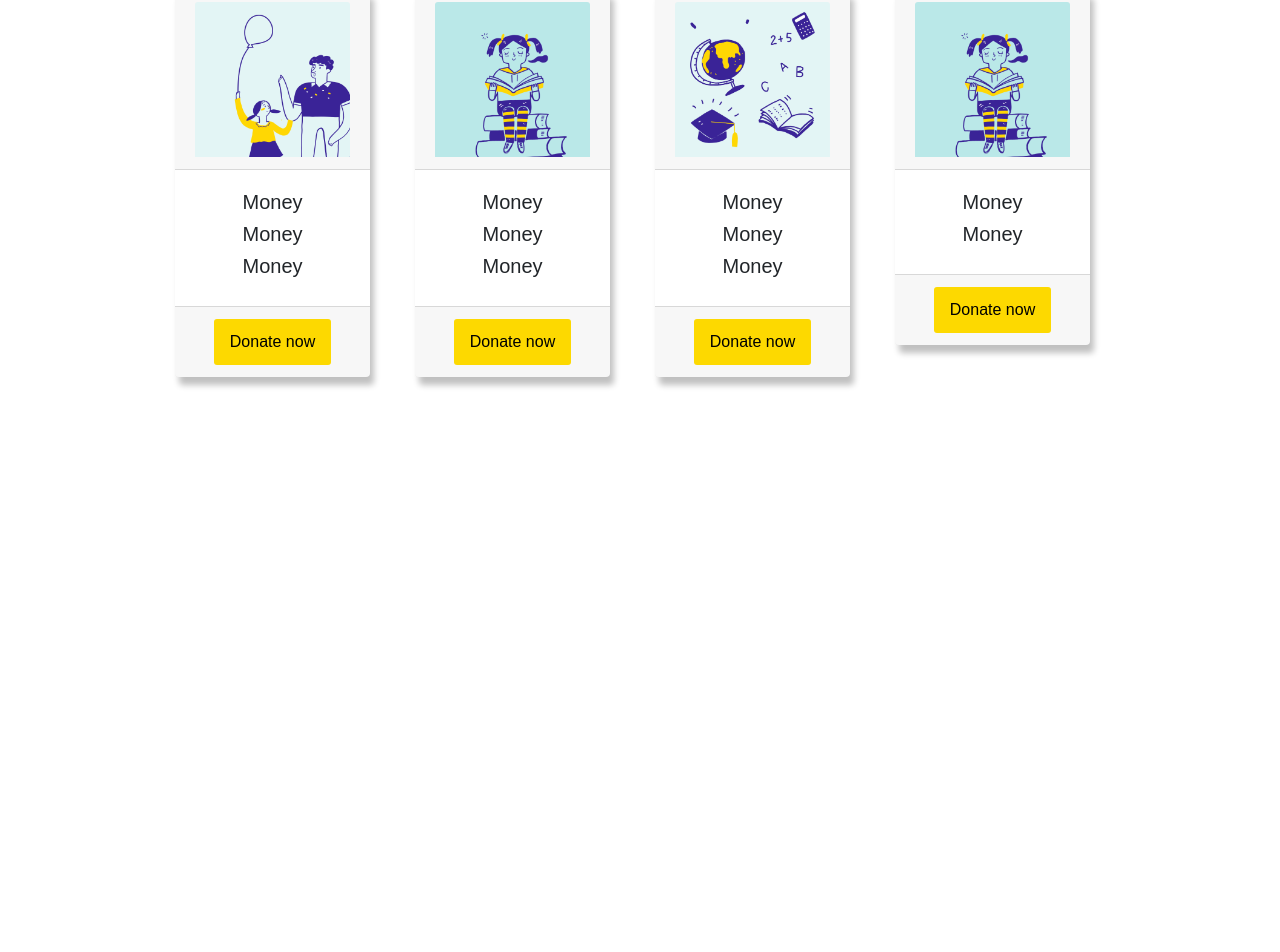
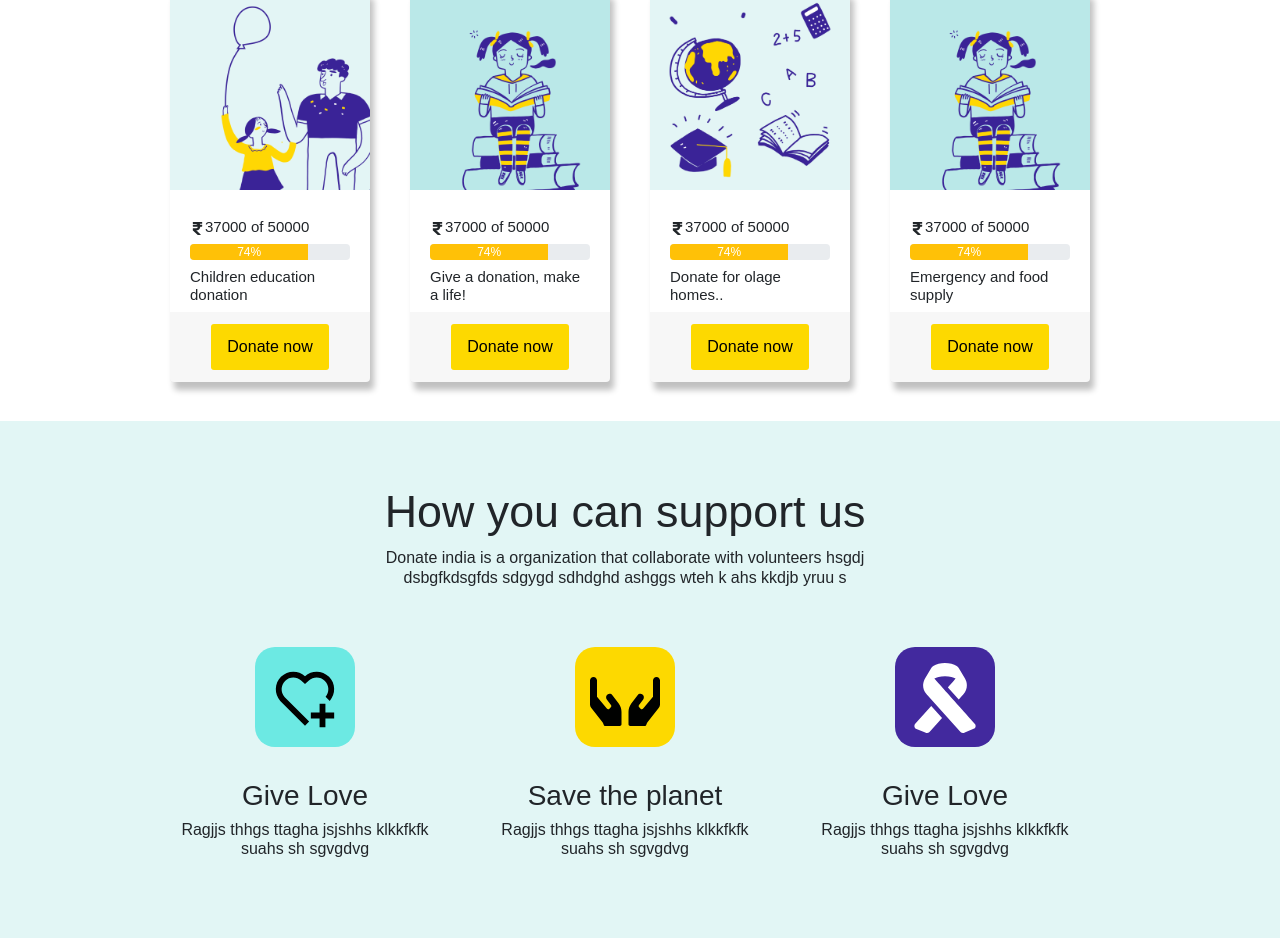
Before and after one commit to tanujdey7/donateindia, a React (Create React App) app: page / in a window 1280 px wide. Shown: the part 1798-2750 px from the top of the page. Before the commit the page ends 2303 px from the top, so only its background shows below. Built offline with nearby package versions, Linux system fonts and the light colour scheme.

Commit message:
new section added

```diff
--- a/src/Components/Home.jsx
+++ b/src/Components/Home.jsx
@@ -4,6 +4,8 @@ import Logo from "./Images/logo.png";
 import "bootstrap/dist/css/bootstrap.min.css";
 import Mission from "./Sections/Mission";
 import Fundraise from "./Sections/Fundraise";
+import Supportus from "./Sections/Supportus";
+import Joinmission from "./Sections/Joinmission";
 import "./Home.css";
 
 const Home = () => {
@@ -58,6 +60,11 @@ const Home = () => {
         <Fundraise />
       </div>
       {/* Funde raise end */}
+      {/* Support us */}
+      <div className="supportus-section">
+        <Supportus />
+        <Joinmission />
+      </div>
     </div>
   );
 };
--- a/src/Components/Sections/Fundraise.css
+++ b/src/Components/Sections/Fundraise.css
@@ -60,7 +60,7 @@
 /* new */
 
 .fundraise-card-row {
-    margin-bottom: 10%;
+  margin-bottom: 3%;
   width: 100%;
 }
 
@@ -74,7 +74,7 @@
 .fundraise-card {
   border: none;
   box-shadow: 4px 8px 6px 0px rgb(192, 192, 192);
-  margin-left: 15px;
+  margin-left: 10px;
 }
 
 .fundraise-btn {
@@ -91,8 +91,10 @@
   width: 50%;
 }
 .fundraise-card-body {
+  background: transparent;
   border: none;
-  padding-left: 20px;
+  text-align: left;
+  padding: 20px 20px 0px 20px;
 }
 
 .fundraise-card-header {
@@ -103,10 +105,10 @@
   text-align: left;
   font-family: "Poppins", sans-serif;
   font-size: 15px;
-  margin-top: 5px;
+  margin-top: 5%;
 }
 
-.fundraise-card-footer{
-    background: transparent;
-    border: none;
+.fundraise-card-footer {
+  /* background: red; */
+  border: none;
 }
--- a/src/Components/Sections/Fundraise.jsx
+++ b/src/Components/Sections/Fundraise.jsx
@@ -7,12 +7,16 @@ import Support from "../Images/icons/support.svg";
 import Imgone from "../Images/icons/fathdaught.jpg";
 import Imgtwo from "../Images/icons/girlreading.jpg";
 import Imgthree from "../Images/icons/books.jpg";
-import {ProgressBar} from "react-bootstrap";
+import { ProgressBar } from "react-bootstrap";
+import { FaRupeeSign } from "react-icons/fa";
 // import Imgfour from "../Images/icons/man.png";
 
 const Fundraise = () => {
 
-    const bardata=60;
+    const raised = 50000;
+    const received = 37000;
+    const receivedper = received / raised * 100;
+    const now = receivedper;
     return (
         <div className="fundraise-wrapper">
 
@@ -43,56 +47,56 @@ const Fundraise = () => {
                 <div className="fundraise-card-wrap">
                     <div className="col-3">
                         <div className="fundraise-card card">
-                            <div className="card-header">
+                            <div className="fundraise-card-header card-header">
                                 <img src={Imgone} className="card-img-top" width="100" />
                             </div>
-                            <div className="card-body">
-                                <h5>Money</h5>
-                                <h5>Money</h5>
-                                <h5>Money</h5>
+                            <div className="fundraise-card-body card-body">
+                                <h6><FaRupeeSign />{received} of {raised}</h6>
+                                <h6><ProgressBar variant="warning" now={now} label={`${now}%`} /></h6>
+                                <h6>Children education donation</h6>
                             </div>
-                            <div className="card-footer">
+                            <div className="fundraise-card-footer card-footer">
                                 <button className="btn btn-md fundraise-btn">Donate now</button>
                             </div>
                         </div>
                     </div>
                     <div className="col-3"><div className="fundraise-card card">
-                        <div className="card-header">
+                        <div className="fundraise-card-header card-header">
                             <img src={Imgtwo} className="card-img-top" width="100" />
                         </div>
-                        <div className="card-body">
-                            <h5>Money</h5>
-                            <h5>Money</h5>
-                            <h5>Money</h5>
+                        <div className="fundraise-card-body card-body">
+                            <h6><FaRupeeSign />{received} of {raised}</h6>
+                            <h6><ProgressBar variant="warning" now={now} label={`${now}%`} /></h6>
+                            <h6>Give a donation, make a life!</h6>
                         </div>
-                        <div className="card-footer">
+                        <div className="fundraise-card-footer card-footer">
                             <button className="btn btn-md fundraise-btn">Donate now</button>
                         </div>
                     </div></div>
                     <div className="col-3"><div className="fundraise-card card">
-                        <div className="card-header">
+                        <div className="fundraise-card-header card-header">
                             <img src={Imgthree} className="card-img-top" width="100" />
                         </div>
-                        <div className="card-body">
-                            <h5>Money</h5>
-                            <h5>Money</h5>
-                            <h5>Money</h5>
+                        <div className="fundraise-card-body card-body">
+                            <h6><FaRupeeSign />{received} of {raised}</h6>
+                            <h6><ProgressBar variant="warning" now={now} label={`${now}%`} /></h6>
+                            <h6>Donate for olage homes..</h6>
                         </div>
-                        <div className="card-footer">
+                        <div className="fundraise-card-footer card-footer">
                             <button className="btn btn-md fundraise-btn">Donate now</button>
                         </div>
                     </div></div>
                     <div className="col-3">
                         <div className="fundraise-card card">
-                            <div className="card-header">
+                            <div className="fundraise-card-header card-header">
                                 <img src={Imgtwo} className="card-img-top" width="100" />
                             </div>
                             <div className="fundraise-card-body card-body">
-                                <h5>Money</h5>
-                                {/* <ProgressBar bardata={now} label={`${bardata}%`} />; */}
-                                <h5>Money</h5>
+                                <h6><FaRupeeSign />{received} of {raised}</h6>
+                                <h6><ProgressBar variant="warning" now={now} label={`${now}%`} /></h6>
+                                <h6>Emergency and food supply</h6>
                             </div>
-                            <div className="card-footer">
+                            <div className="fundraise-card-footer card-footer">
                                 <button className="btn btn-md fundraise-btn">Donate now</button>
                             </div>
                         </div></div>
--- /dev/null
+++ b/src/Components/Sections/Joinmission.css
@@ -0,0 +1,15 @@
+.Joinmission-wrapper {
+  width: 100%;
+}
+
+.joinmission-div {
+  width: 70%;
+  margin-top: 5%;
+  margin-bottom: 5%;
+  margin-left: auto;
+  margin-right: auto;
+  background-color: #fdd900;
+}
+.joinmission-text{
+    padding: 50px;
+}
--- /dev/null
+++ b/src/Components/Sections/Joinmission.jsx
@@ -0,0 +1,19 @@
+import React from 'react';
+import "./Joinmission.css";
+
+const Joinmission=()=> {
+    return (
+        <div className="joinmission-wrapper">
+            <div className="joinmission-row">
+                <div className="joinmission-div">
+                    <div className="joinmission-text">
+                        <h1>Join our mission of Childhood Protection Program</h1>
+                        <h6>Join our organization</h6>
+                    </div>
+                </div>
+            </div>
+        </div>
+    )
+}
+
+export default Joinmission;
--- /dev/null
+++ b/src/Components/Sections/Supportus.css
@@ -0,0 +1,83 @@
+.supportus-wrapper {
+  padding-top: 5%;
+  padding-bottom: 4%;
+  background-color: #e2f6f5;
+}
+.supportus-title-div {
+  width: 40%;
+  margin-left: auto;
+  margin-right: auto;
+  /* background-color: red; */
+}
+.supportus-title-row {
+  width: 100%;
+}
+.supportus-row-two {
+  margin-top: 3%;
+  width: 100%;
+}
+
+.supportus-icons-div {
+  display: flex;
+}
+
+.supportus-icons-div {
+  width: 75%;
+  /* background-color: green; */
+  margin-left: auto;
+  margin-right: auto;
+}
+
+.supportus-title-text > h1 {
+  font-weight: 500;
+  font-size: 2.8rem;
+  font-family: "Poppins", sans-serif;
+}
+
+.supportus-title-text > h6 {
+  font-weight: 500;
+  font-size: 16px;
+  margin-top: 10px;
+  line-height: 20px;
+  font-family: "Poppins", sans-serif;
+}
+
+.supportus-icons-heart {
+  margin-left: auto;
+  margin-right: auto;
+  width: 100px;
+  height: 100px;
+  color: #000100;
+  border-radius: 20px;
+  background-color: #6ce9e3;
+}
+
+.supportus-icons-hands {
+  margin-left: auto;
+  margin-right: auto;
+  width: 100px;
+  height: 100px;
+  color: #000100;
+  border-radius: 20px;
+  background-color: #fdd900;
+}
+
+.supportus-icons-ribbon {
+  margin-left: auto;
+  margin-right: auto;
+  width: 100px;
+  height: 100px;
+  color: #ffffff;
+  border-radius: 20px;
+  background-color: #42299e;
+}
+
+.supportus-icons-card {
+  border: none;
+  background: transparent;
+}
+
+.supportus-icons-header {
+  border: none;
+  background: transparent;
+}
--- /dev/null
+++ b/src/Components/Sections/Supportus.jsx
@@ -0,0 +1,58 @@
+import React from 'react';
+import { RiHeartAddLine} from "react-icons/ri";
+import { FaHands, FaRibbon} from "react-icons/fa";
+import "./Supportus.css";
+
+const Supportus=()=> {
+    return (
+        <div className="supportus-wrapper">
+            <div className="supportus-title-row row">
+                <div className="supportus-title-div">
+                    <div className="supportus-title-text">
+                        <h1>How you can support us</h1>
+                        <h6>Donate india is a organization that collaborate with volunteers hsgdj dsbgfkdsgfds sdgygd sdhdghd ashggs wteh k ahs kkdjb yruu s</h6>
+                    </div>
+                </div>
+            </div>
+            <div className="supportus-row-two row">
+                <div className="supportus-icons-div">
+                    <div className="col-4">
+                        <div className="supportus-icons-card card">
+                            <div className="supportus-icons-header card-header">
+                                <div className="supportus-icons-heart" ><RiHeartAddLine className="mt-3" size={70} /></div>
+                            </div>
+                            <div className="supportus-icons-body card-body">
+                                <h3>Give Love</h3>
+                                <h6>Ragjjs thhgs ttagha jsjshhs klkkfkfk suahs sh sgvgdvg</h6>
+                            </div>
+                        </div>
+                    </div>
+                    <div className="col-4">
+                        <div className="supportus-icons-card card">
+                            <div className="supportus-icons-header card-header">
+                                <div className="supportus-icons-hands" ><FaHands className="mt-3" size={70} /></div>
+                            </div>
+                            <div className="supportus-icons-body card-body">
+                                <h3>Save the planet</h3>
+                                <h6>Ragjjs thhgs ttagha jsjshhs klkkfkfk suahs sh sgvgdvg</h6>
+                            </div>
+                        </div>
+                    </div>
+                    <div className="col-4">
+                        <div className="supportus-icons-card card">
+                            <div className="supportus-icons-header card-header">
+                                <div className="supportus-icons-ribbon" ><FaRibbon className="mt-3" size={70} /></div>
+                            </div>
+                            <div className="supportus-icons-body card-body">
+                                <h3>Give Love</h3>
+                                <h6>Ragjjs thhgs ttagha jsjshhs klkkfkfk suahs sh sgvgdvg</h6>
+                            </div>
+                        </div>
+                    </div>
+                </div>
+            </div>
+        </div>
+    )
+}
+
+export default Supportus;
```
